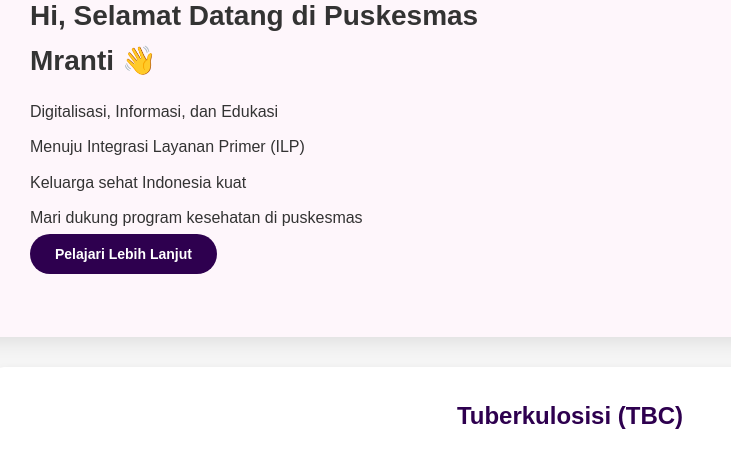
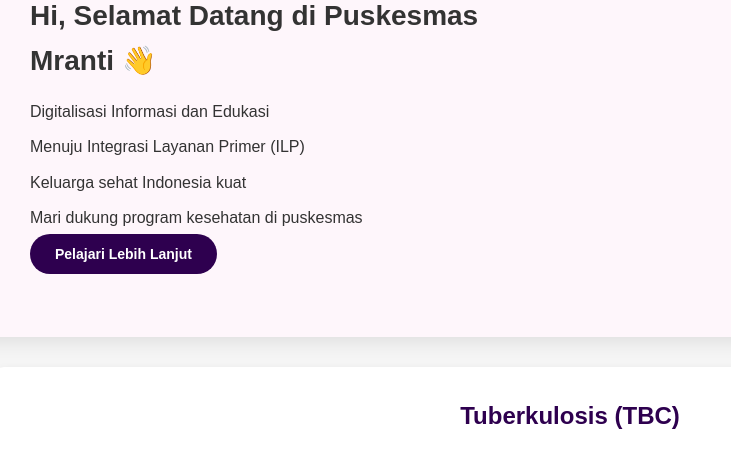
Before and after one commit to PuskesmasMranti/Home, a plain HTML site: page index.html in a window 1280 px wide. Shown: the part 206-658 px from the top of the page, 70-801 px from the left. Drawn offline with Linux system fonts and the light colour scheme.

Commit message:
Update index.html

```diff
--- a/index.html
+++ b/index.html
@@ -31,7 +31,7 @@
     <section class="intro">
         <div class="text-content">
             <h2>Hi, Selamat Datang di Puskesmas Mranti 👋</h2>
-            <p>Digitalisasi, Informasi, dan Edukasi </p>
+            <p>Digitalisasi Informasi dan Edukasi </p>
             <p>Menuju Integrasi Layanan Primer (ILP)</p>
             <p>Keluarga sehat Indonesia kuat</p>
             <p>Mari dukung program kesehatan di puskesmas</p>
@@ -43,7 +43,7 @@
     </section>
 
     <div class="photo-container">
-        <h2 class="container-title">Tuberkulosisi (TBC)</h2>
+        <h2 class="container-title">Tuberkulosis (TBC)</h2>
         <div class="photo-gallery">
             <img src="foto7.jpeg" alt="Foto 1" class="photo-item">
             <img src="foto8.jpeg" alt="Foto 2" class="photo-item">
```
